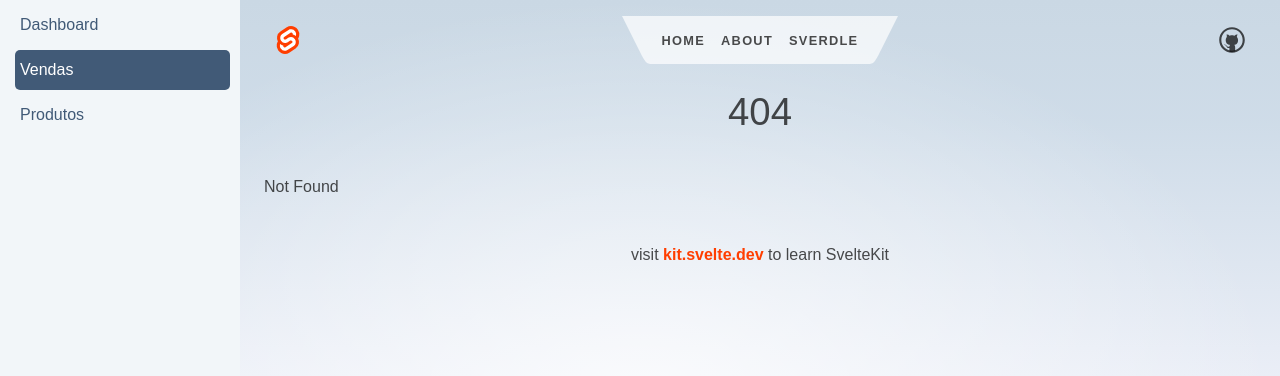
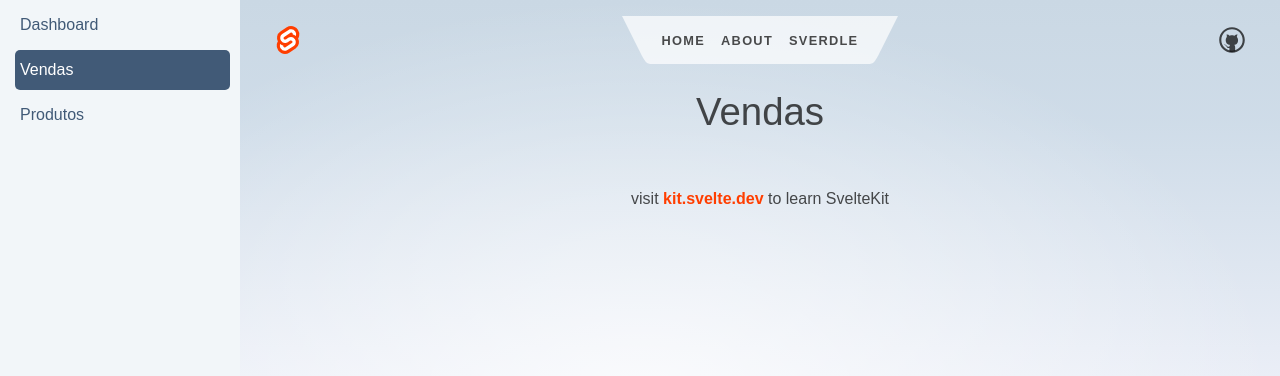
Before and after one commit to ricardoMonteiroTavares/phi, a SvelteKit app: page /sales in a window 1280 px wide. Before the commit this address had no page. Shown: the top 376 px of the page. Built offline with nearby package versions, Linux system fonts and the light colour scheme.

Commit message:
feat: criação da página de vendas

```diff
--- /dev/null
+++ b/src/routes/sales/+page.svelte
@@ -0,0 +1 @@
+<h1>Vendas</h1>
--- /dev/null
+++ b/src/routes/sales/+page.ts
@@ -0,0 +1,9 @@
+import { dev } from '$app/environment';
+
+// we don't need any JS on this page, though we'll load
+// it in dev so that we get hot module replacement
+export const csr = dev;
+
+// since there's no dynamic data here, we can prerender
+// it so that it gets served as a static asset in production
+export const prerender = true;
```
